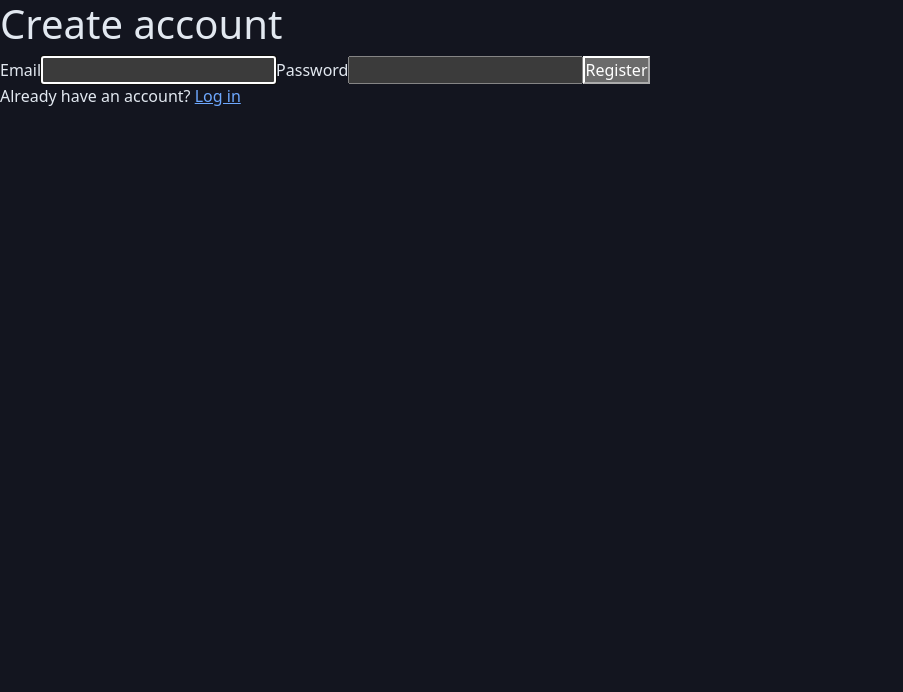
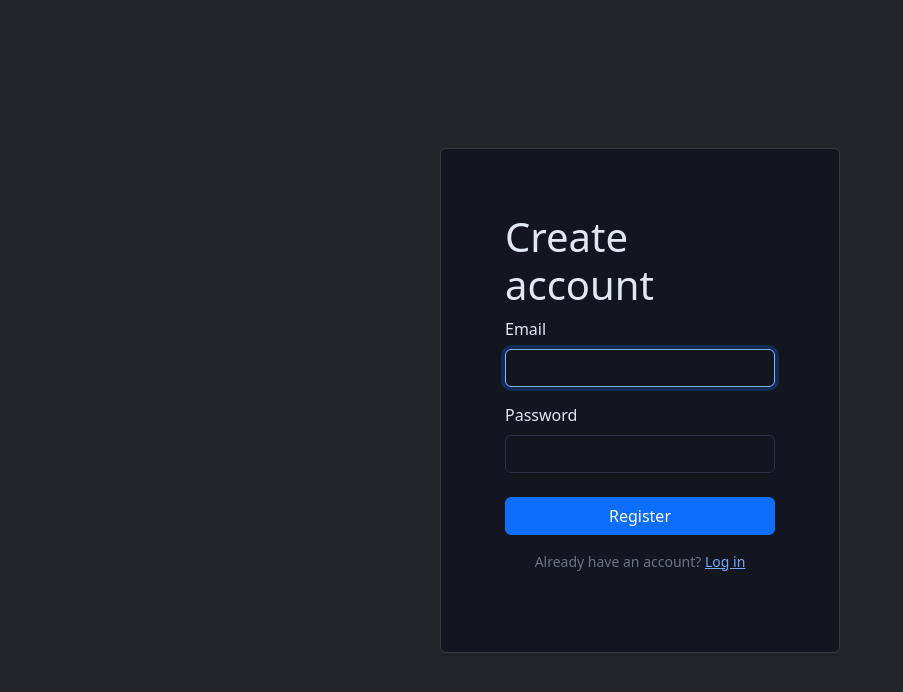
Before and after one commit to mrkpnjm/web, a React (Vite) app in the folder frontend/: page /register in a window 1280 px wide. Shown: the top 692 px of the page, without its empty margins (0-903 px from the left). Built offline with nearby package versions, Linux system fonts and the light colour scheme; no server answers.

Commit message:
Reworked UI with Bootstrap

```diff
--- a/frontend/src/pages/auth/Register.tsx
+++ b/frontend/src/pages/auth/Register.tsx
@@ -25,32 +25,36 @@ export default function Register() {
     }
 
     return (
-        <div className="auth-container">
-            <div className="auth-card">
+        <div className="min-vh-100 d-flex align-items-center justify-content-center bg-body">
+            <div className="card p-4 p-md-5" style={{ width: '100%', maxWidth: '400px' }}>
+                <div className="card-body">
                     <h1>Create account</h1>
                         <form onSubmit={handleSubmit}>
-                    <label>Email</label>
+                            <label className="form-label">Email</label>
                             <input
+                                className="form-control mb-3"
                                 type="email"
                                 value={email}
                                 onChange={e => setEmail(e.target.value)}
                                 required
                                 autoFocus
                             />
-                    <label>Password</label>
+                            <label className="form-label">Password</label>
                             <input
+                                className="form-control mb-3"
                                 type="password"
                                 value={password}
                                 onChange={e => setPassword(e.target.value)}
                                 required
                                 minLength={8}
                             />
-                    {error && <p className="error">{error}</p>}
-                    <button type="submit" disabled={loading}>
+                            {error && <p className="text-danger small">{error}</p>}
+                            <button className="btn btn-primary w-100 mt-2" type="submit" disabled={loading}>
                                 {loading ? "Creating account..." : "Register"}
                             </button>
                         </form>
-                <p>Already have an account? <Link to="/login">Log in</Link></p>
+                        <p className="text-center text-secondary mt-3 small">Already have an account? <Link to="/login">Log in</Link></p>
+                </div>
             </div>
         </div>
     );
```
Lines whose indentation alone changed are shown as unchanged.
